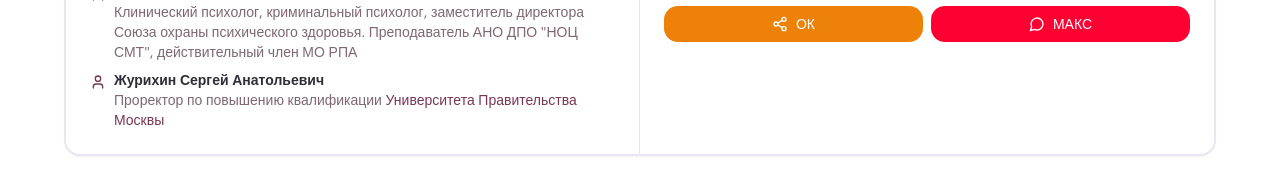
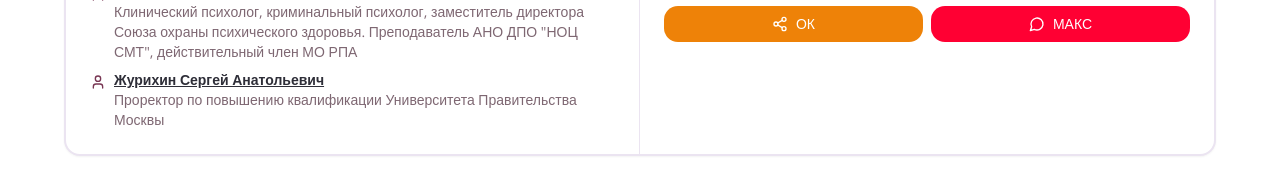
Before and after one commit to pr-poehali-dev/moscow-psychotherapy-website, a React (Vite) app: page /podcasts in a window 1280 px wide. Shown: the part 887-1067 px from the top of the page. Built offline with nearby package versions, Linux system fonts and the light colour scheme.

Commit message:
Замени ссылку Журихина на ФИО

```diff
--- a/src/pages/Podcasts.tsx
+++ b/src/pages/Podcasts.tsx
@@ -126,27 +126,22 @@ const Podcasts = () => {
                                       >
                                         {host.name}
                                       </Link>
+                                    ) : host.organizationUrl ? (
+                                      <a
+                                        href={host.organizationUrl}
+                                        target="_blank"
+                                        rel="noopener noreferrer"
+                                        className="font-semibold hover:text-primary transition-colors underline"
+                                      >
+                                        {host.name}
+                                      </a>
                                     ) : (
                                       <p className="font-semibold">{host.name}</p>
                                     )}
                                     <p className="text-muted-foreground">
                                       {host.role}
                                       {host.organization && (
-                                        <>
-                                          {' '}
-                                          {host.organizationUrl ? (
-                                            <a
-                                              href={host.organizationUrl}
-                                              target="_blank"
-                                              rel="noopener noreferrer"
-                                              className="text-primary hover:underline"
-                                            >
-                                              {host.organization}
-                                            </a>
-                                          ) : (
-                                            host.organization
-                                          )}
-                                        </>
+                                        <> {host.organization}</>
                                       )}
                                     </p>
                                   </div>
```
